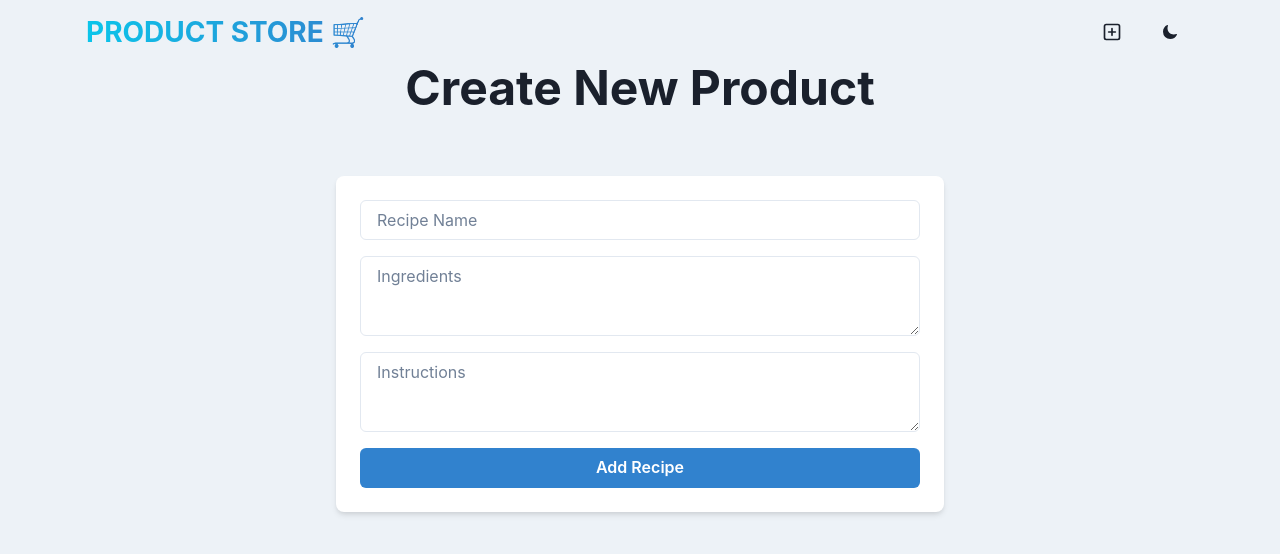
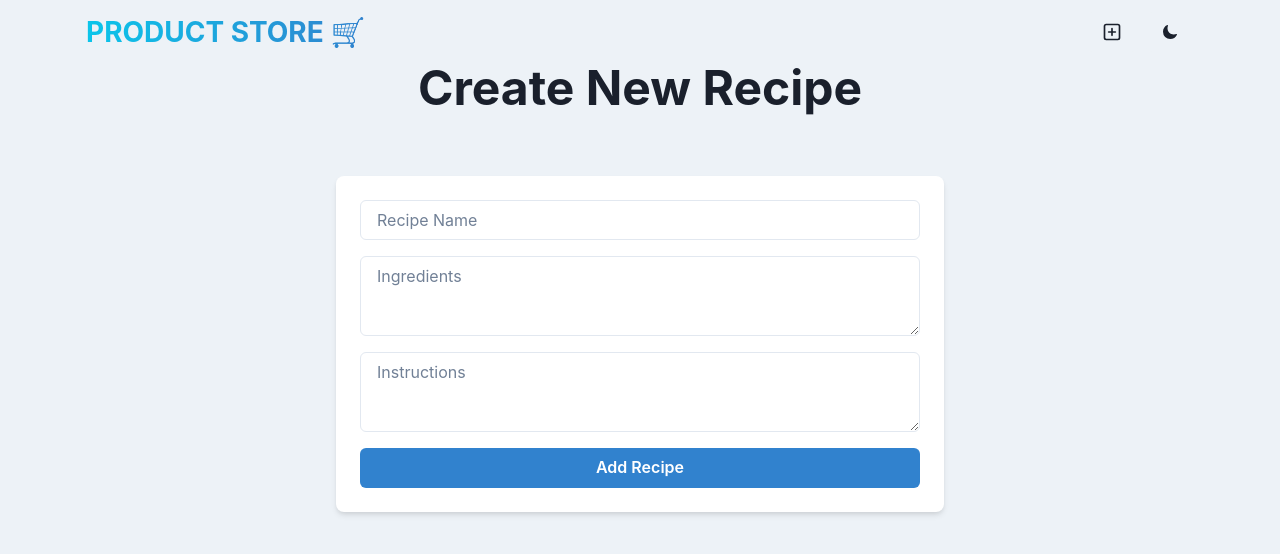
Before and after one commit to LaurenCummings/cookbook-project, a React (Vite) app in the folder frontend/: page /create in a window 1280 px wide. Shown: the top 554 px of the page. Built offline with nearby package versions, Linux system fonts and the light colour scheme.

Commit message:
changed create page to say 'create new recipe'

```diff
--- a/frontend/src/pages/CreatePage.jsx
+++ b/frontend/src/pages/CreatePage.jsx
@@ -45,7 +45,7 @@ const CreatePage = () => {
     <Container maxW={"container.sm"}>
       <VStack spacing={8}>
         <Heading as={"h1"} size={"2xl"} textAlign={"center"} mb={8}>
-          Create New Product
+          Create New Recipe
         </Heading>
 
         <Box
```
